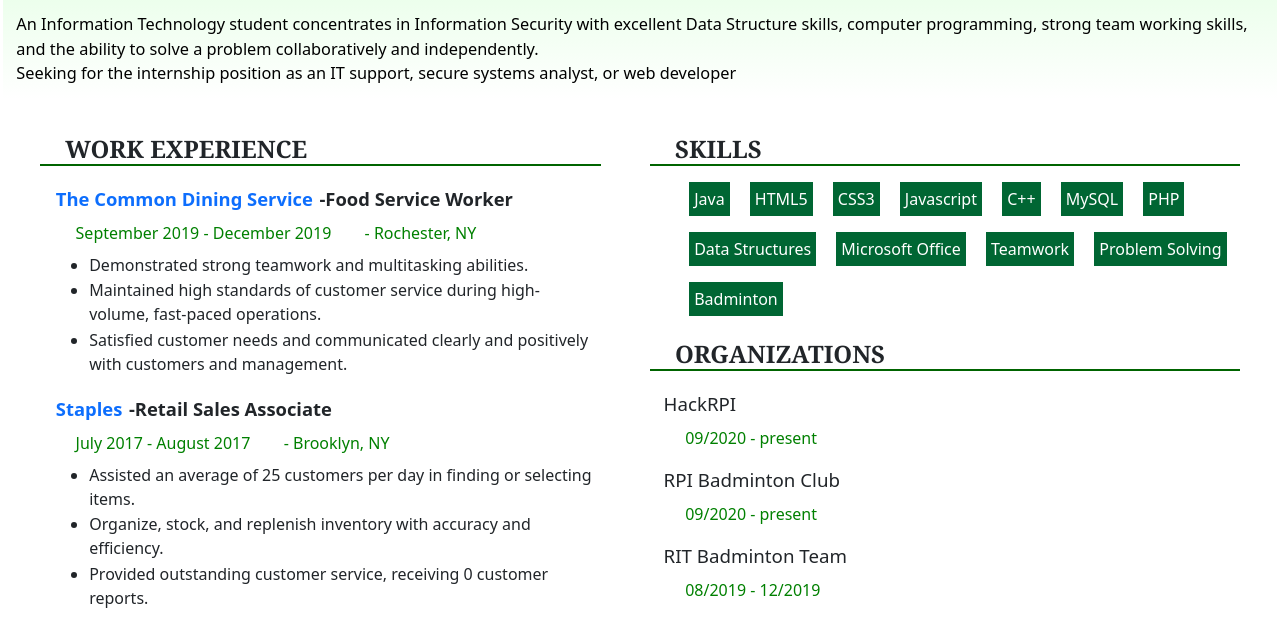
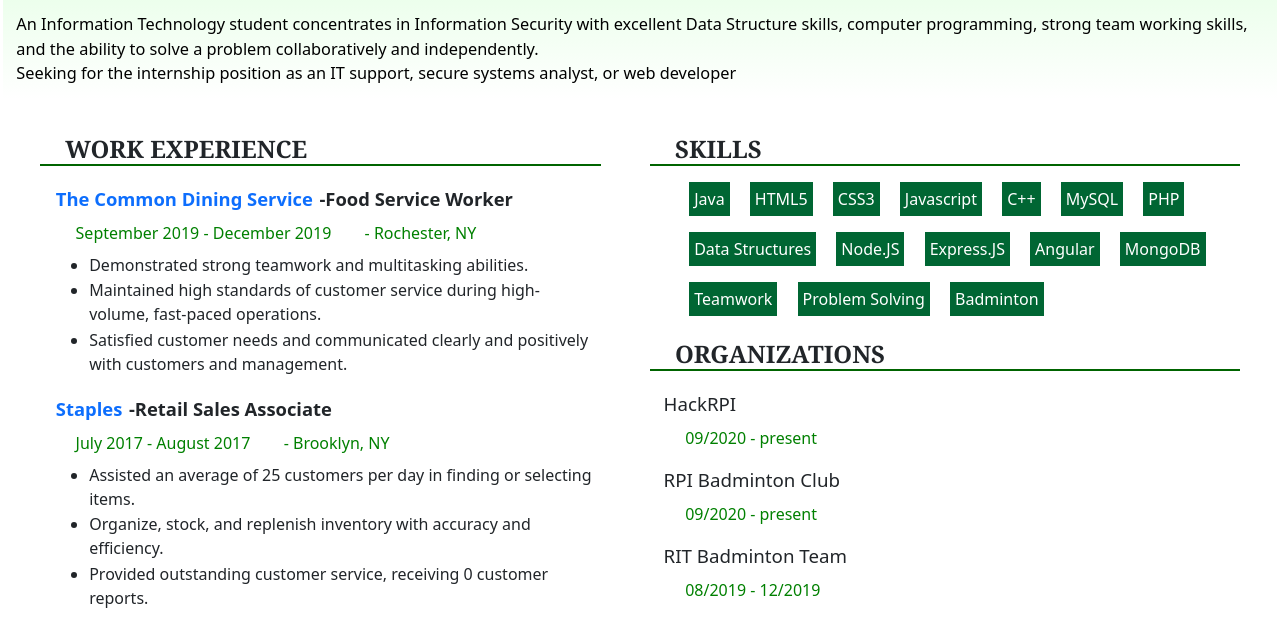
Before and after one commit to lysms/PersonalPage, a plain HTML site: page index.html in a window 1280 px wide. Shown: the part 175-793 px from the top of the page. Drawn offline with nearby package versions, Linux system fonts and the light colour scheme.

Commit message:
Update index.html

```diff
--- a/index.html
+++ b/index.html
@@ -173,7 +173,10 @@
                         <li>MySQL</li>
                         <li>PHP</li>
                         <li>Data Structures</li>
-                        <li>Microsoft Office</li>
+                        <li>Node.JS</li>
+                        <li>Express.JS</li>
+                        <li>Angular</li>
+                        <li>MongoDB</li>
                         <li>Teamwork</li>
                         <li>Problem Solving</li>
                         <li>Badminton</li>
```
